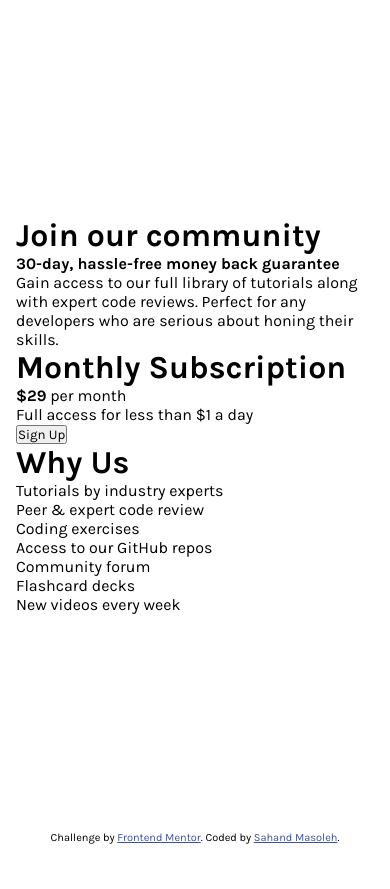
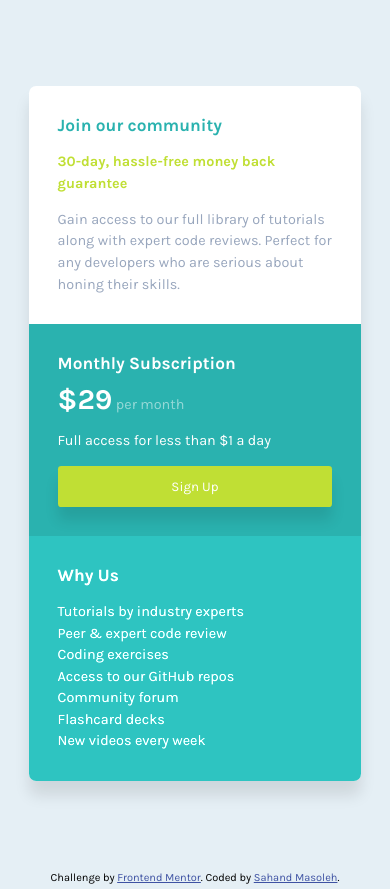
Before and after one commit to sahand-masoleh/fem-14-single-price-grid-component, a plain HTML site: page index.html in a window 390 px wide. Before the commit the page ends 844 px from the top, so only its background shows below. Drawn offline with Linux system fonts and the light colour scheme.

Commit message:
[CSS] mobile view

```diff
--- a/index.html
+++ b/index.html
@@ -10,21 +10,22 @@
 </head>
 
 <body>
-  <main id="card">
-    <div id="join">
+  <main id="card" class="box-shadow">
+    <div id="join" class="padding flex-column">
       <h1>Join our community</h1>
       <strong>30-day, hassle-free money back guarantee</strong>
       <p>Gain access to our full library of tutorials along with expert code reviews.
         Perfect for any developers who are serious about honing their skills.</p>
     </div>
-    <div id="sign-up">
+    <div id="sign-up" class="padding flex-column">
       <h1>Monthly Subscription</h1>
-      <p id="price"><strong>&dollar;29</strong> per month</p>
+      <p id="price"><strong>&dollar;29</strong> <span id="term">per month</span></p>
       <p>Full access for less than &dollar;1 a day</p>
-      <button>Sign Up</button>
+      <button class="box-shadow">Sign Up</button>
     </div>
-    <div id="why">
+    <div id="why" class="padding flex-column">
       <h1>Why Us</h1>
+      <div>
         <p>Tutorials by industry experts</p>
         <p>Peer &amp; expert code review</p>
         <p>Coding exercises</p>
@@ -32,6 +33,7 @@
         <p>Community forum</p>
         <p>Flashcard decks</p>
         <p>New videos every week</p>
+      </div>
     </div>
   </main>
   <footer>
--- a/style.css
+++ b/style.css
@@ -22,13 +22,91 @@
 body {
 	min-height: 100vh;
 	display: grid;
-	place-items: center;
 	grid-template-rows: 1fr auto;
+	background-color: var(--light-gray);
+	font-size: 0.9em;
+	line-height: 1.5em;
 }
+
+h1 {
+	font-size: 1.2em;
+}
+
+/* UTILITY CLASSES */
+
+.padding {
+	padding: var(--margin);
+}
+
+.box-shadow {
+	box-shadow: 0 1em 1em rgb(0, 0, 0, 0.1);
+}
+
+.flex-column {
+	display: flex;
+	flex-direction: column;
+	gap: calc(var(--margin) / 2);
+}
+
+/* IDS */
 
 #card {
 	max-width: 40em;
-	margin: 1em;
+	height: min-content;
+	margin: calc(var(--margin) * 3) var(--margin);
+	background-color: white;
+	border-radius: 0.5em;
+	overflow: hidden;
+}
+
+/* ~~~~~~~~~~ */
+
+#join {
+	color: var(--grayish-blue);
+}
+
+#join h1 {
+	color: var(--cyan);
+}
+
+#join strong {
+	color: var(--bright-yellow);
+}
+
+/* ~~~~~~~~~~ */
+
+#sign-up {
+	background-color: var(--cyan);
+	color: white;
+}
+
+#term {
+	opacity: 0.5;
+}
+
+#price strong {
+	font-size: 2em;
+}
+
+#sign-up button {
+	padding: 1em;
+	background-color: var(--bright-yellow);
+	color: white;
+	border-radius: 0.25em;
+	border: none;
+}
+
+#sign-up button:hover {
+	cursor: pointer;
+	filter: brightness(1.1);
+}
+
+/* ~~~~~~~~~ */
+
+#why {
+	background-color: var(--cyan);
+	filter: brightness(1.1);
+	color: white;
 }
 
 /* FOOTER */
```
Lines whose indentation alone changed are shown as unchanged.
